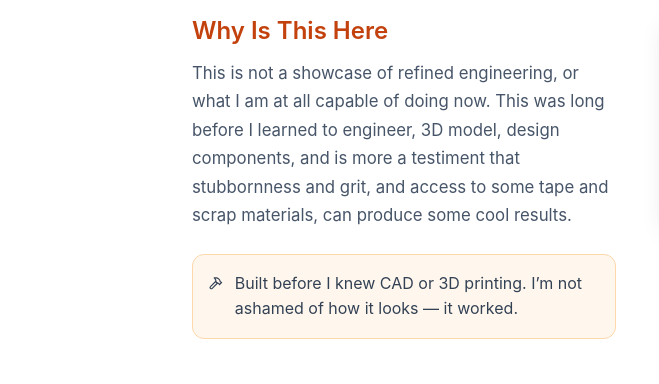
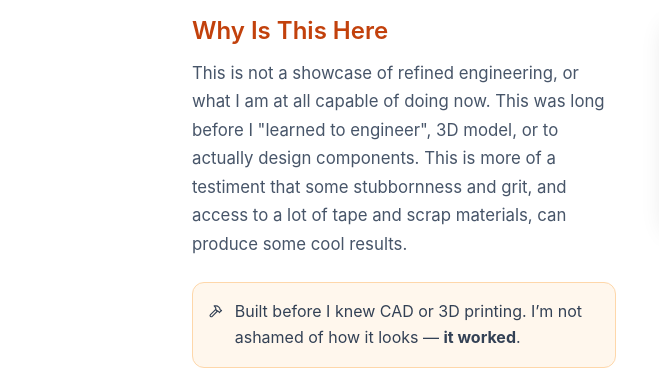
Before and after one commit to Jack-Huston/Time-Writing-Robot, a plain HTML site: page index.html in a window 1280 px wide. Shown: the part 934-1318 px from the top of the page, 0-659 px from the left. Drawn offline with nearby package versions, Linux system fonts and the light colour scheme.

Commit message:
Update index.html

```diff
--- a/index.html
+++ b/index.html
@@ -81,14 +81,14 @@
           <div>
             <h3 class="overview-heading">Why Is This Here</h3>
             <p class="overview-text">
-              This is not a showcase of refined engineering, or what I am at all capable of doing now. This was long before I learned to engineer, 3D model, design components, and is more a testiment that stubbornness and grit, and access to some tape and scrap materials, can produce some cool results.
+              This is not a showcase of refined engineering, or what I am at all capable of doing now. This was long before I "learned to engineer", 3D model, or to actually design components. This is more of a testiment that some stubbornness and grit, and access to a lot of tape and scrap materials, can produce some cool results.
             </p>
           </div>
 
           <div class="scrappy-callout">
             <i data-lucide="hammer" aria-hidden="true"></i>
             <p>
-              Built before I knew CAD or 3D printing. I’m not ashamed of how it looks — it worked.
+              Built before I knew CAD or 3D printing. I’m not ashamed of how it looks — <strong>it worked</strong>.
             </p>
           </div>
         </div>
```
